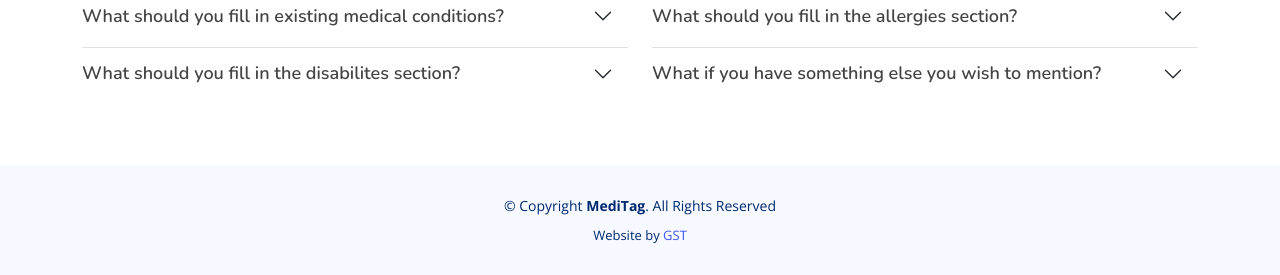
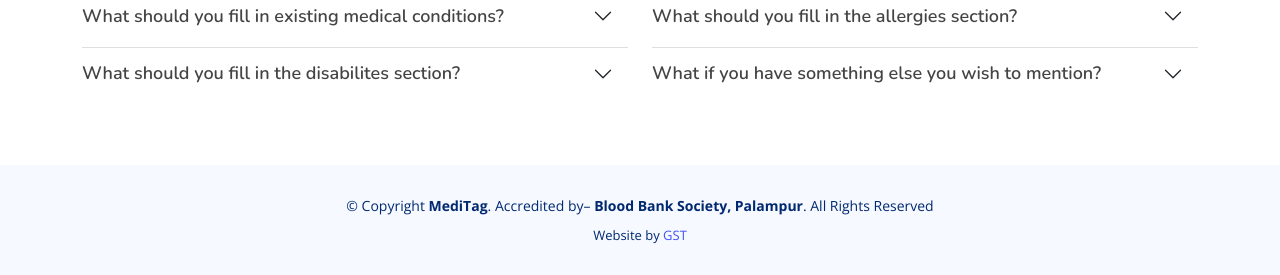
Before and after one commit to GuneetTalwar/meditag-live, a Django app: page / in a window 1280 px wide. Shown: the part 2475-2750 px from the top of the page. Run offline with Django 3.2, Linux system fonts and the light colour scheme; some libraries are stand-ins or nearby versions.

Commit message:
Update landing.html

```diff
--- a/templates/landing.html
+++ b/templates/landing.html
@@ -238,7 +238,7 @@ We hope to increase medical awareness and hopefully make it a trend where everyo
     <footer id="footer" class="footer">
       <div class="container">
         <div class="copyright">
-          &copy; Copyright <strong><span>MediTag</span></strong>. All Rights Reserved
+          &copy; Copyright <strong><span>MediTag</span></strong>. Accredited by– <strong><span>Blood Bank Society, Palampur</span></strong>. All Rights Reserved
         </div>
         <div class="credits">
           <!-- All the links in the footer should remain intact. -->
```
